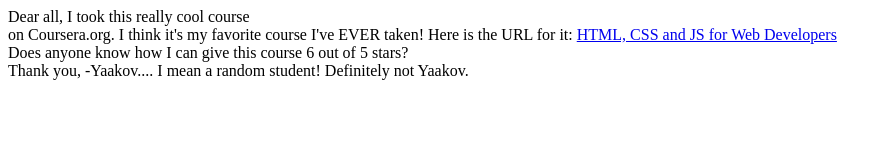
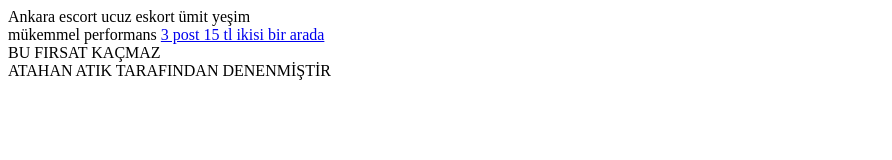
Before and after one commit to ufti1201/test, a plain HTML site: page index.html in a window 1280 px wide. Shown: the whole page, without its empty margins (0-892 px from the left). Drawn offline with Linux system fonts and the light colour scheme.

Commit message:
Update index.html

```diff
--- a/index.html
+++ b/index.html
@@ -6,21 +6,17 @@
     <title>UFUKSSSS</title>
 </head>
 <body>
-    <div>Dear all,
-        <span>I took this really cool course
+    <div> Ankara escort ucuz eskort
+        <span> ümit yeşim
         </span></div>
-        <span>on Coursera.org. I think it's
-        my favorite course I've EVER taken!
-        Here is the URL for it:
+        <span> mükemmel performans
         </span>
-        <a href="...">HTML, CSS and JS for Web Developers</a>
+        <a href="...">3 post 15 tl ikisi bir arada</a>
         <div>
-        Does anyone know how I can give this course 6
-        out of 5 stars?
+        BU FIRSAT KAÇMAZ
         </div>
         <div>
-        Thank you,
-        -Yaakov.... I mean a random student! Definitely not Yaakov.
+        ATAHAN ATIK TARAFINDAN DENENMİŞTİR
         </div>
 </body>
 </html>
```
